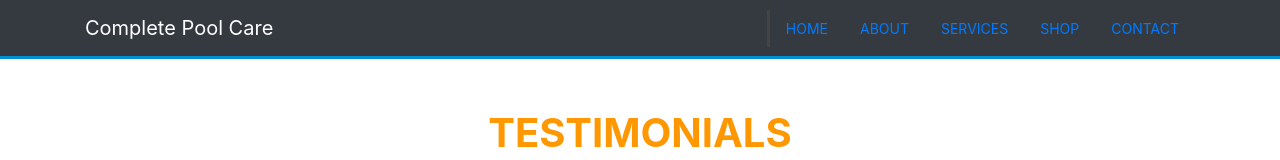
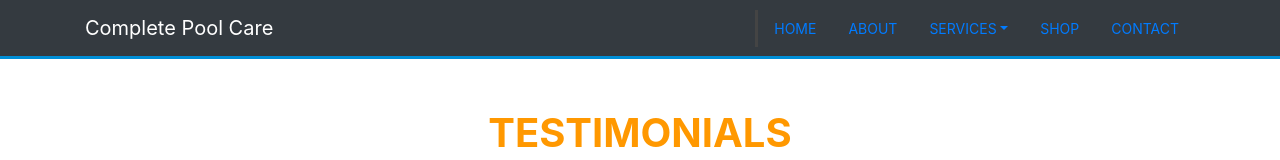
Before and after one commit to gazjosef/complete-pool-care, a React (Create React App) app: page /about in a window 1280 px wide. Shown: the top 160 px of the page. Built offline with nearby package versions, Linux system fonts and the light colour scheme.

Commit message:
Updated Navbar

```diff
--- a/src/Components/Layout/Header/Header.js
+++ b/src/Components/Layout/Header/Header.js
@@ -26,10 +26,21 @@ const Header = () => {
                 About
               </Link>
             </li>
-            <li className="nav-item nav-link">
-              <Link to="/services" style={{ textDecoration: "none" }}>
+            <li className="nav-item nav-link dropdown">
+              {/* <Link to="/services" style={{ textDecoration: "none" }}>
                 Services
-              </Link>
+              </Link> */}
+              <a href="#" className="dropdown-toggle" data-toggle="dropdown">
+                Services
+              </a>
+              <div className="dropdown-menu">
+                <a href="profile.html" className="dropdown-item">
+                  <i className="fas fa-user-circle"></i> Profile
+                </a>
+                <a href="settings.html" className="dropdown-item">
+                  <i className="fas fa-cog"></i> Settings
+                </a>
+              </div>
             </li>
             <li className="nav-item nav-link">
               <Link to="/shop" style={{ textDecoration: "none" }}>
```
